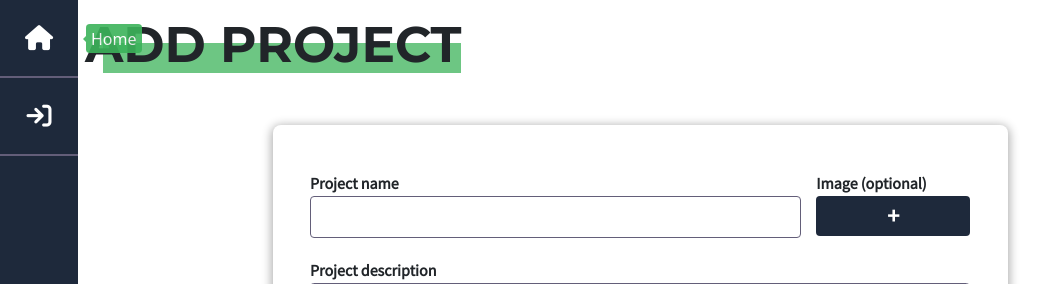
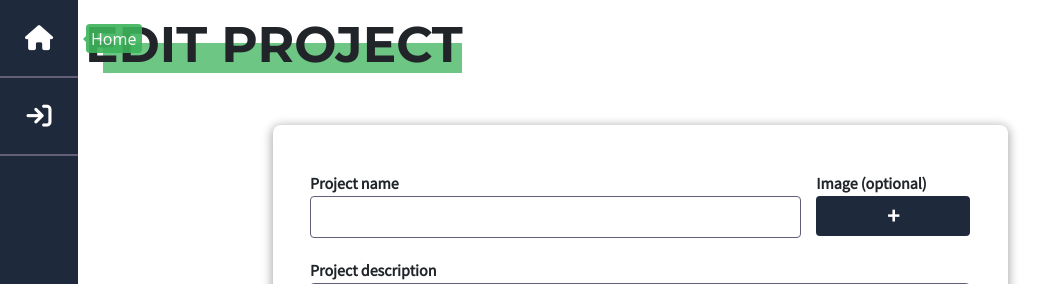
Before and after one commit to Samoftheforrest/devhub, a Flask app: page /edit-project in a window 1280 px wide. Shown: the top 284 px of the page, without its empty margins (0-1052 px from the left). Run offline with Flask 2, Linux system fonts and the light colour scheme; some libraries are stand-ins or nearby versions.

Commit message:
[AMEND] missing logic to display 'edit project' title on edit project page

```diff
--- a/devhub/templates/add-or-edit-project.html
+++ b/devhub/templates/add-or-edit-project.html
@@ -4,7 +4,7 @@
     <div class="container">
         <div class="row">
             <div class="col-12">
-                <h1 class="page-title">Add project</h1>
+                <h1 class="page-title">{{ 'Add' if add_project else 'Edit' }} project</h1>
             </div>
             <div class="container">
                 <div class="row">
```
